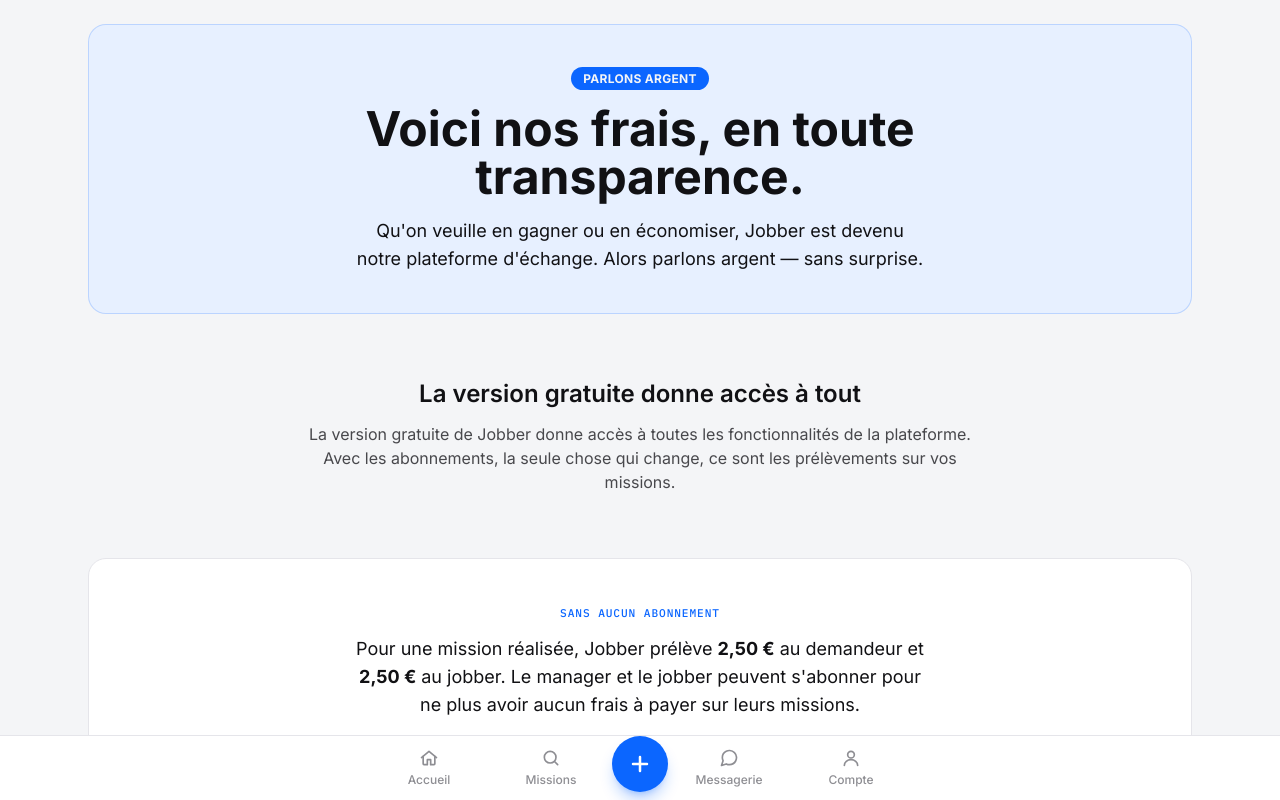
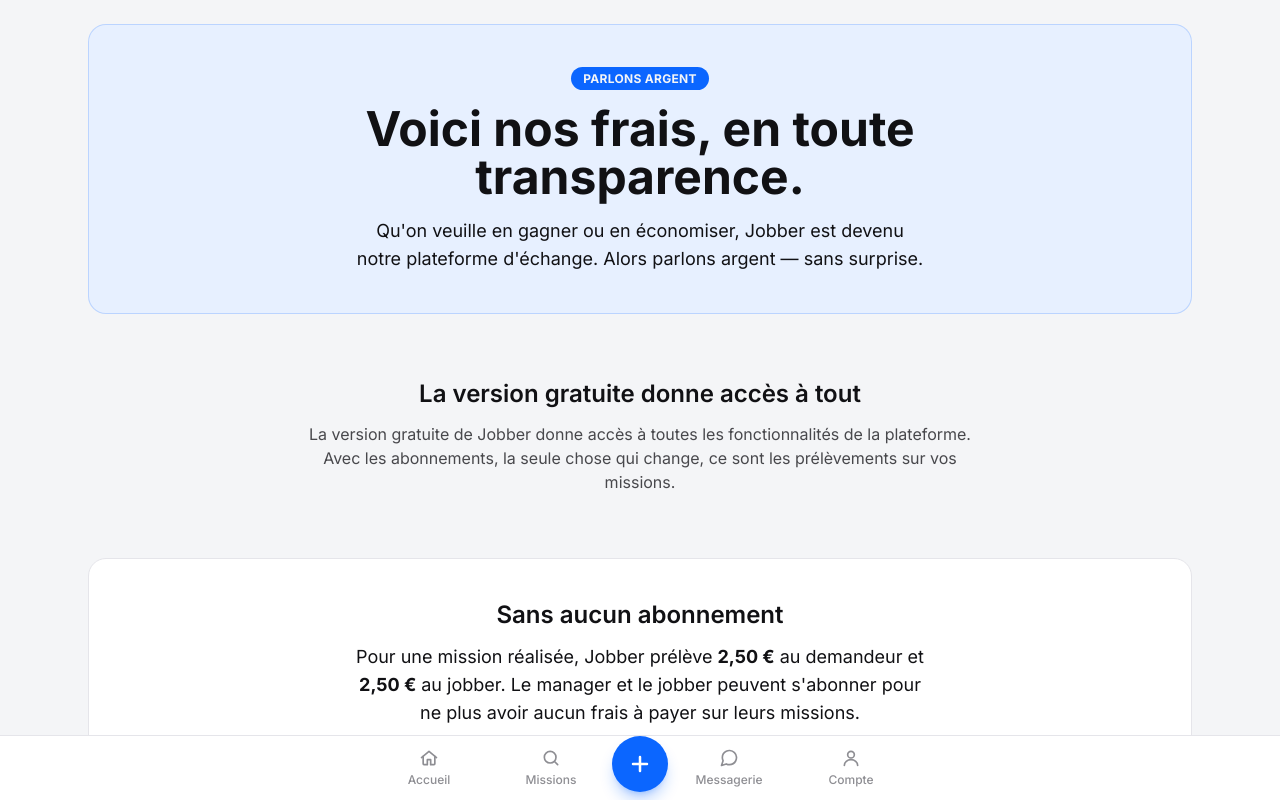
Before and after one commit to STANDUP-SHOW/JOBBER, a Next.js app in the folder frontend/: page /frais in a window 1280 px wide. Shown: the top 800 px of the page. Built offline with nearby package versions, Linux system fonts and the light colour scheme; no server answers.

Commit message:
Frais page: enlarge "Sans aucun abonnement" from eyebrow to section title

```diff
--- a/frontend/app/frais/page.jsx
+++ b/frontend/app/frais/page.jsx
@@ -69,7 +69,7 @@
       </section>
 
       <section className="mt-16 rounded-lg border border-slate-200 bg-white p-6 text-center md:p-10">
-        <span className="label-eyebrow text-moss">Sans aucun abonnement</span>
+        <h2 className="font-display text-2xl font-semibold text-ink">Sans aucun abonnement</h2>
         <p className="mx-auto mt-3 max-w-xl text-lg text-ink">
           Pour une mission réalisée, Jobber prélève <strong>2,50 €</strong> au demandeur et <strong>2,50 €</strong>{' '}
           au jobber. Le manager et le jobber peuvent s'abonner pour ne plus avoir aucun frais à payer sur leurs
```
